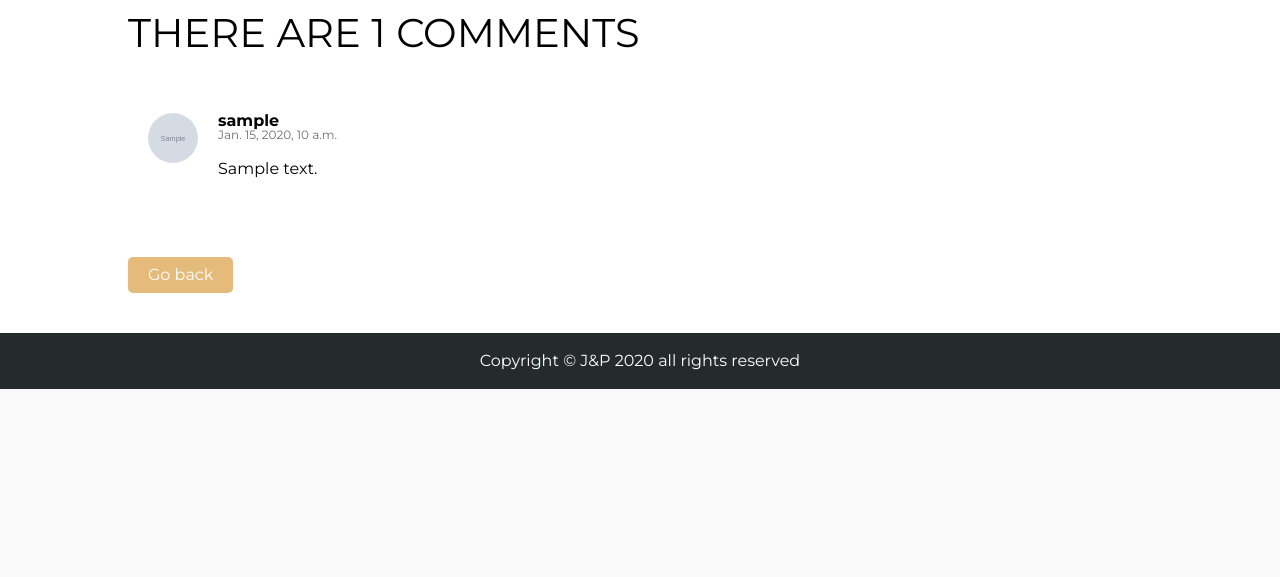
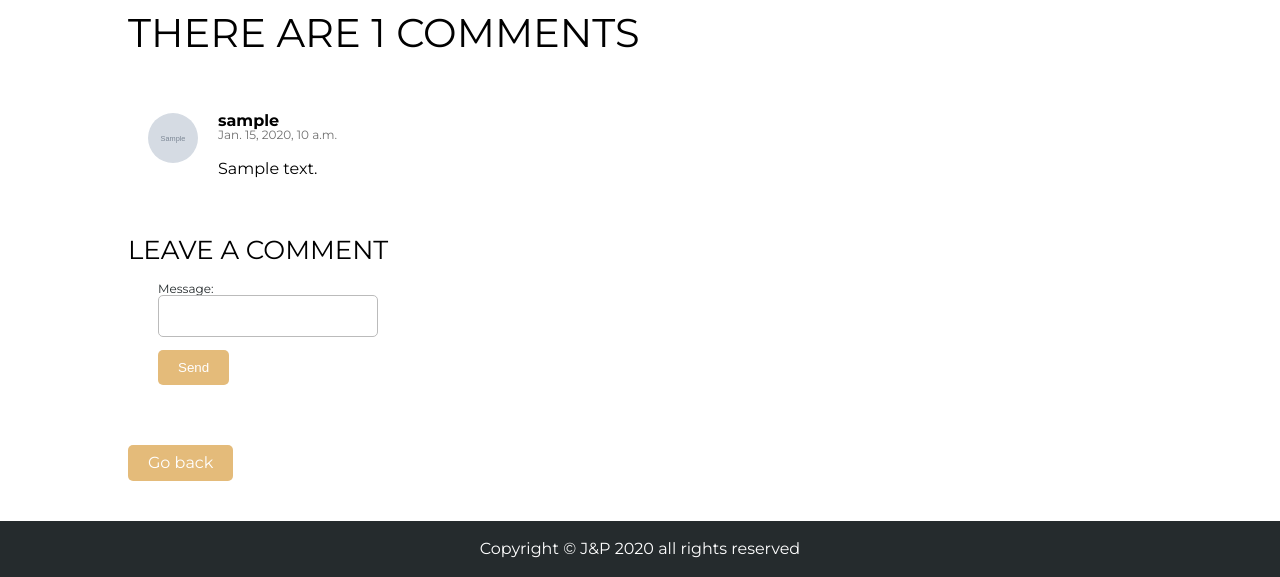
Before and after one commit to KSzostko/Django-Blog, a Django app: page /post/1/comments/ in a window 1280 px wide. Shown: the part 667-1244 px from the top of the page. Before the commit the page ends 1056 px from the top, so only its background shows below. Run offline with Django 3.2, Linux system fonts and the light colour scheme; tables that the repository leaves empty hold one stand-in row (values such as "Sample post"); grey boxes marked "Sample" are stand-in pictures.

Commit message:
added comments form in post_comments.html

```diff
--- a/app/static/app/css/style.css
+++ b/app/static/app/css/style.css
@@ -499,7 +499,7 @@ footer {
 }
 
 .comments__button {
-    margin-top: 60px;
+    margin-top: 40px;
 }
 
 /* forms */
@@ -509,6 +509,11 @@ footer {
     display: flex;
     justify-content: center;
     flex-wrap: wrap;
+}
+
+.form-wrapper--comments {
+    justify-content: start;
+    margin-bottom: 0;
 }
 
 .form-wrapper--login {
@@ -522,6 +527,12 @@ footer {
     font-size: 40px;
     text-transform: uppercase;
     margin-bottom: 20px;
+}
+
+.form__header--comments {
+    margin-bottom: 0;
+    font-size: 26px;
+    text-align: left;
 }
 
 .form {
--- a/app/templates/post_comments.html
+++ b/app/templates/post_comments.html
@@ -20,13 +20,24 @@
         </div>
     </div>
 
-
     {% endfor %}
 
     {% else %}
     <p class="info">There are no comments yet, be first to comment!</p>
     {% endif %}
 
+    <div class="form-wrapper form-wrapper--comments">
+        <h3 class="form__header form__header--comments">Leave a comment</h3>
+        <form class="form" action="{% url 'post_comments' pk=object.pk %}" method="POST">
+            {% csrf_token %}
+            <p>
+                <label for="message">Message:</label>
+                <textarea name="message"></textarea>
+            </p>
+            <button class="button" type="submit">Send</button>
+        </form>
+    </div>
+
     <a class="button comments__button" href="{% url 'post_detail' pk=object.pk %}">Go back</a>
 </section>
 
```
